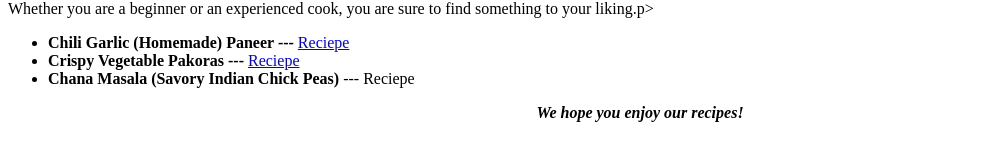
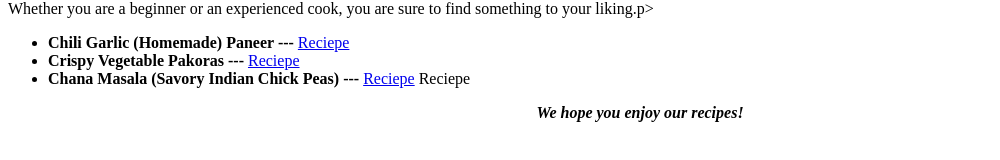
Before and after one commit to nvspavankalyanch/Indian-Veg-Recipes, a plain HTML site: page index.html in a window 1280 px wide. Shown: the part 334-494 px from the top of the page, without its empty margins (0-1000 px from the left). Drawn offline with Linux system fonts and the light colour scheme.

Commit message:
Update index.html

```diff
--- a/index.html
+++ b/index.html
@@ -13,7 +13,7 @@
     <ul>
         <li><strong>Chili Garlic (Homemade) Paneer  --- </strong><a href="Recipes/Chili-Garlic-Paneer.html"> Reciepe </a></li>
         <li><strong>Crispy Vegetable Pakoras ---</strong> <a href="Recipes/Crispy-Vegetable-Pakoras.html">Reciepe</a></li>
-        <li><strong>Chana Masala (Savory Indian Chick Peas)</strong> --- Reciepe</li>
+        <li><strong>Chana Masala (Savory Indian Chick Peas) --- </strong> <a href="Recipes/Chana-Masala.html">Reciepe</a>  Reciepe</li>
     </ul>
     <p align="center"><strong><em>We hope you enjoy our recipes!</em></strong></p>
 
```
